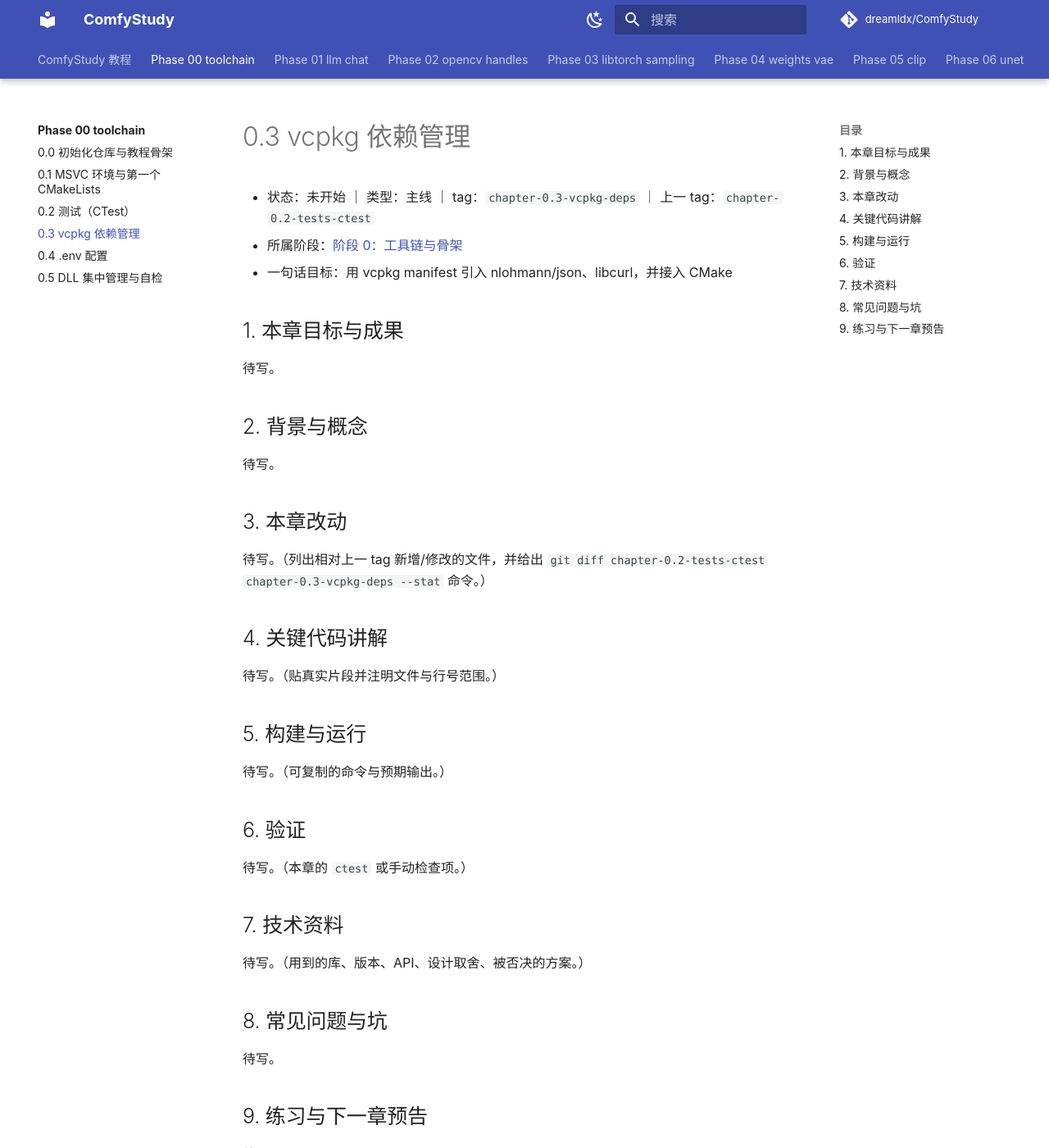
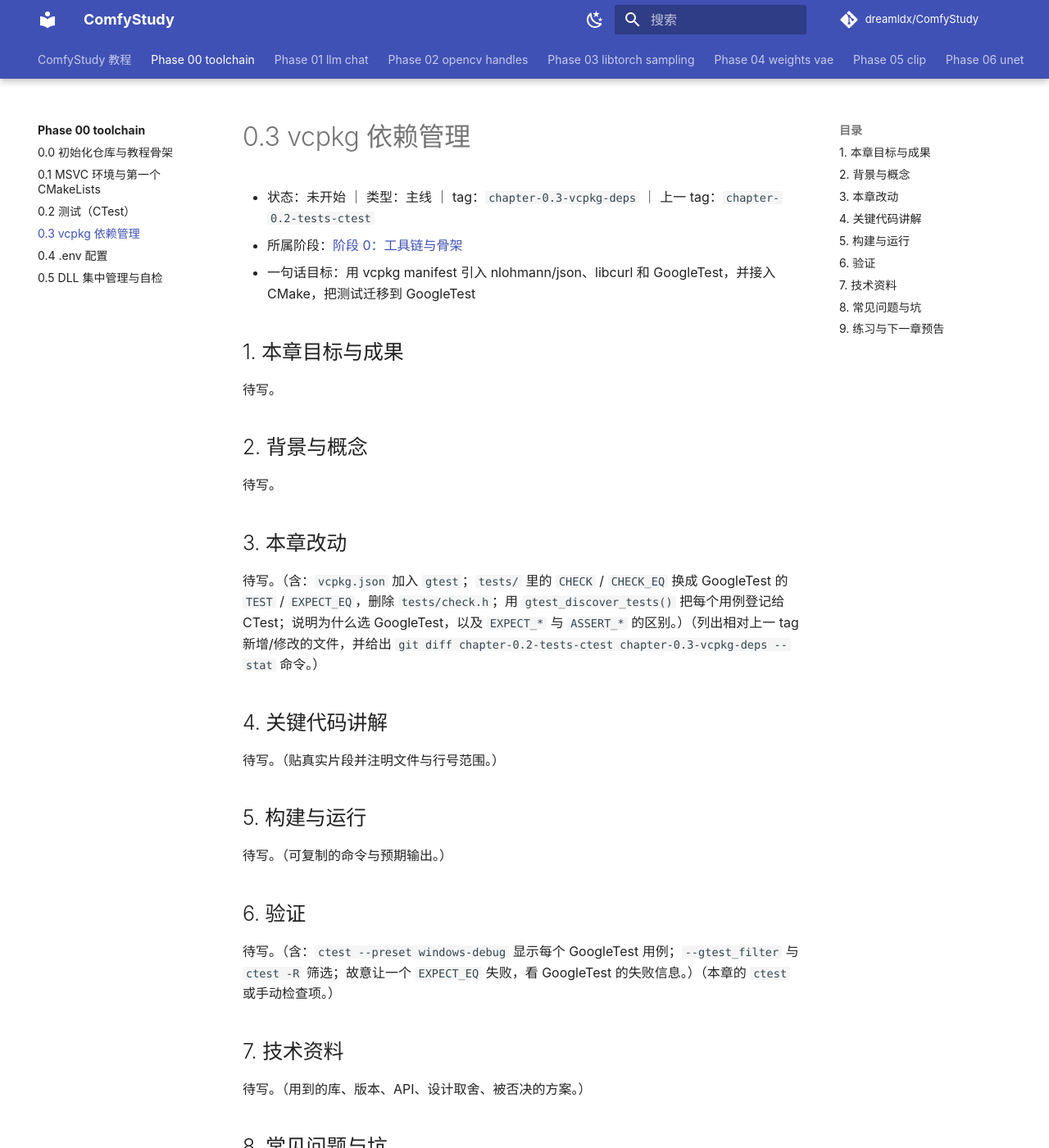
Before and after one commit to dreamldx/ComfyStudy, an MkDocs documentation site: the page built from docs/tutorial/phase-00-toolchain/0.3-vcpkg-deps.md, in a window 1280 px wide and 1400 px high. Shown: the whole window at 82% size. Built offline with MkDocs 1.6.1 and Material for MkDocs 9.7.7, drawn with Linux system fonts in a browser that asks for light colours; comment, search, counter and statistics services are not loaded.

```diff
--- a/docs/tutorial/phase-00-toolchain/0.3-vcpkg-deps.md
+++ b/docs/tutorial/phase-00-toolchain/0.3-vcpkg-deps.md
@@ -2,7 +2,7 @@
 
 - 状态：未开始 ｜ 类型：主线 ｜ tag：`chapter-0.3-vcpkg-deps` ｜ 上一 tag：`chapter-0.2-tests-ctest`
 - 所属阶段：[阶段 0：工具链与骨架](README.md)
-- 一句话目标：用 vcpkg manifest 引入 nlohmann/json、libcurl，并接入 CMake
+- 一句话目标：用 vcpkg manifest 引入 nlohmann/json、libcurl 和 GoogleTest，并接入 CMake，把测试迁移到 GoogleTest
 
 ## 1. 本章目标与成果
 
@@ -14,7 +14,7 @@
 
 ## 3. 本章改动
 
-待写。（列出相对上一 tag 新增/修改的文件，并给出 `git diff chapter-0.2-tests-ctest chapter-0.3-vcpkg-deps --stat` 命令。）
+待写。（含：`vcpkg.json` 加入 `gtest`；`tests/` 里的 `CHECK` / `CHECK_EQ` 换成 GoogleTest 的 `TEST` / `EXPECT_EQ`，删除 `tests/check.h`；用 `gtest_discover_tests()` 把每个用例登记给 CTest；说明为什么选 GoogleTest，以及 `EXPECT_*` 与 `ASSERT_*` 的区别。）（列出相对上一 tag 新增/修改的文件，并给出 `git diff chapter-0.2-tests-ctest chapter-0.3-vcpkg-deps --stat` 命令。）
 
 ## 4. 关键代码讲解
 
@@ -26,7 +26,7 @@
 
 ## 6. 验证
 
-待写。（本章的 `ctest` 或手动检查项。）
+待写。（含：`ctest --preset windows-debug` 显示每个 GoogleTest 用例；`--gtest_filter` 与 `ctest -R` 筛选；故意让一个 `EXPECT_EQ` 失败，看 GoogleTest 的失败信息。）（本章的 `ctest` 或手动检查项。）
 
 ## 7. 技术资料
 
```
Also changed, not shown: README.md (+1 -1 lines), docs/tutorial/phase-00-toolchain/README.md (+1 -1 lines).
